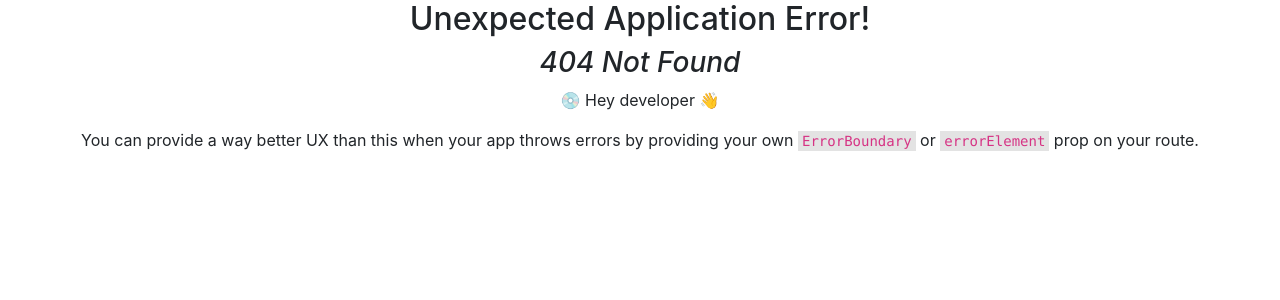
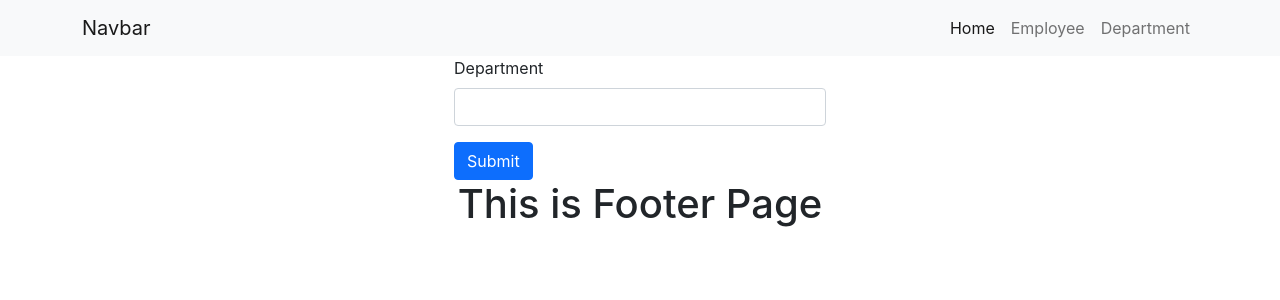
Before and after one commit to Riyaz-khan-shuvo/dot-net-core-with-react, a React (Create React App) app: page /department/edit/1 in a window 1280 px wide. Before the commit this address had no page. Shown: the top 300 px of the page. Built offline with nearby package versions, Linux system fonts and the light colour scheme; no server answers.

Commit message:
update has done

```diff
--- a/package.json
+++ b/package.json
@@ -6,6 +6,7 @@
     "@testing-library/jest-dom": "^5.16.5",
     "@testing-library/react": "^13.4.0",
     "@testing-library/user-event": "^13.5.0",
+    "axios": "^1.2.4",
     "react": "^18.2.0",
     "react-dom": "^18.2.0",
     "react-router-dom": "^6.7.0",
--- a/src/App.css
+++ b/src/App.css
@@ -1,4 +1,4 @@
-.App {
+/* .App {
   text-align: center;
 }
 
@@ -35,4 +35,4 @@
   to {
     transform: rotate(360deg);
   }
-}
+} */
--- a/src/App.js
+++ b/src/App.js
@@ -16,11 +16,11 @@ function App() {
       element: <Home />
     },
     {
-      path: "/Department",
+      path: "/department",
       element: <Department />
     },
     {
-      path: "/edit/:dptId",
+      path: "/department/edit/:dptId",
       element: <EditDepartment />
     },
     {
--- a/src/Components/Department/Department.js
+++ b/src/Components/Department/Department.js
@@ -30,10 +30,10 @@ const Department = () => {
                                     <th scope="row">{index + 1} </th>
                                     <td> {data.departmentName} </td>
                                     <td>
-                                        <Link to={`/edit/${data.id}`} className="text-success">
+                                        <Link to={`/department/edit/${data.id}`} className="text-success" >
                                             <i className="bi bi-pencil-square"></i>
                                         </Link>
-                                        <Link to={"/"} className="text-danger ms-3">
+                                        <Link to={`/department/delete/${data.id}`} className="text-danger ms-3">
                                             <i className="bi bi-trash"></i>
                                         </Link>
                                     </td>
--- a/src/Components/Department/EditDepartment.js
+++ b/src/Components/Department/EditDepartment.js
@@ -1,12 +1,70 @@
-import React from 'react';
+import React, { useEffect, useRef, useState } from 'react';
+import { useNavigate, useParams } from 'react-router-dom';
+import { departmentUrl } from '../../Data/Data';
 import Layout from '../Layout/Layout';
+import axios from 'axios';
+const EditDepartment = () => {
+    const { dptId } = useParams();
 
-const EditDepartment = () => {
+    const [data, setData] = useState({
+        departmentName: ""
+    });
+
+    useEffect(() => {
+        axios.get(`${departmentUrl}/id?id=${dptId}`)
+            .then(data => setData(data.data))
+    }, [dptId])
+
+    const handleChange = e => {
+        const { name, value } = e.target
+        setData({
+            ...data,
+            [name]: value
+        })
+    }
+    const history = useNavigate();
+
+    const dptRef = useRef()
+
+    const handleSubmit = (e) => {
+        // fetch(`${departmentUrl}/${dptId}`)
+        const departmentName = dptRef.current.value;
+        const d = { id: dptId, departmentName }
+        console.log(d)
+        fetch(`${departmentUrl}/${dptId}`, {
+            method: "POST",
+            headers: {
+                "Content-Type": "application/json"
+            },
+            body: JSON.stringify(d)
+        })
+            .then(res => res.text())
+            .then(success => {
+                if (success === "") {
+                    alert("Updated Successful!!!")
+                }
+                history("/department")
+
+            })
+
+        e.preventDefault();
+    }
+    console.log(data);
 
     return (
         <div>
             <Layout>
-                <h1>This is Edit DepartmentPage </h1>
+                <div className="container">
+                    <div className="col-md-4 offset-md-4">
+                        <form onSubmit={(e) => handleSubmit(e)} className='mx-auto'>
+                            <div class="mb-3">
+                                <label for="" className='text-left form-label'>Department</label>
+                                <input type="text" name='departmentName' value={data.departmentName} className="form-control" onChange={(e) => handleChange(e)} ref={dptRef} />
+                            </div>
+                            <button type="submit" className="btn btn-primary">Submit</button>
+                        </form>
+                    </div>
+                </div>
             </Layout>
         </div>
     );
--- a/src/Components/Layout/Footer.js
+++ b/src/Components/Layout/Footer.js
@@ -2,7 +2,7 @@ import React from 'react';
 
 const Footer = () => {
     return (
-        <div>
+        <div className='layout'>
             <h1>This is Footer Page </h1>
         </div>
     );
--- a/src/Components/Layout/Layout.css
+++ b/src/Components/Layout/Layout.css
@@ -0,0 +1,3 @@
+.layout{
+    text-align: center;
+}
```
Also changed, not shown: 1 other file (tests, documents, lock files or other folders).
